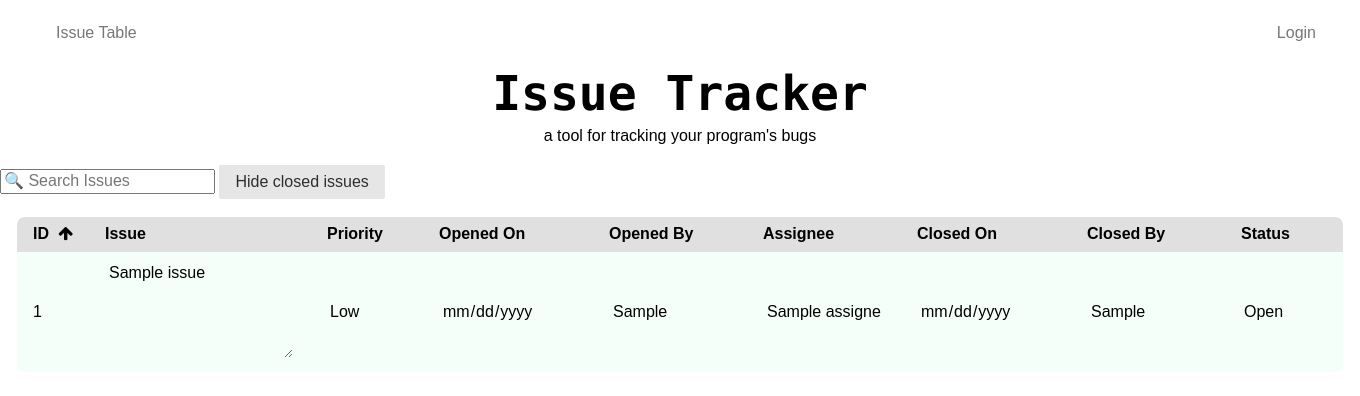
After one commit to hobbs131/Issue_Tracker, a Flask app: template templates/issues_guest.html in a window 1360 px wide. The commit adds this page. Shown: the top 396 px of the page. Run offline with Flask 2, Linux system fonts and the light colour scheme; the template is opened without the code that fills it: most values are stand-ins (such as "Sample title", 1, 10 or a date in 2020); some libraries are stand-ins or nearby versions.

Commit message:
added logged in/out view

```diff
--- a/server.py
+++ b/server.py
@@ -51,8 +51,29 @@ def callback():
 
 @app.route('/')
 def home():
-	 return redirect(url_for('login'))
+	 return redirect(url_for('welcome'))
 
+@app.route('/welcome')
+def welcome():
+	return render_template('welcome.html')
+
+@app.route('/issues_guest')
+def issues_guest():
+	order_by = request.args.get('order-by', 'id')
+	order = request.args.get('order', 'asc')
+	hide_closed = request.args.get('hide-closed', 'false')
+
+	if (hide_closed == "true"):
+		hide_closed = "AND status NOT LIKE 'Closed'"
+	else:
+		hide_closed = ""
+
+	with db.get_db_cursor(True) as cur:
+		cur.execute("SELECT json_agg(elem) FROM (SELECT * FROM issues WHERE deletedAt IS NULL {hide_closed} ORDER BY {order_by} {order}) as elem".format(hide_closed=hide_closed, order_by=order_by, order=order))
+		results = cur.fetchone()[0]
+		if (results != None):
+			return render_template('issues_guest.html', results=results)
+		return render_template('issues_guest.html')
 
 @app.route('/issues')
 def issues():
--- /dev/null
+++ b/templates/issues_guest.html
@@ -0,0 +1,159 @@
+{% extends "parent.html" %}
+{% block title %}Issues{% endblock %}
+{% block content %}
+
+<div id="table_options_div">
+	<input type="text" id="searchBar" onkeyup="searchTable()" placeholder="&#128269 Search Issues">
+</div>
+<br>
+
+<table class="pure-table" id="issueTable">
+	<thead style = "border-right-style: hidden">
+		<tr id="issueTableHeaders">
+			<th onclick="reorder('id');" style="min-width: 40px">ID</th>
+			<th onclick="reorder('issue');">Issue</th>
+			<th onclick="reorder('priority');"  style="min-width: 80px">Priority</th>
+			<th onclick="reorder('opened_on');">Opened On</th>
+			<th onclick="reorder('opened_by');">Opened By</th>
+			<th onclick="reorder('assignee');">Assignee</th>
+			<th onclick="reorder('closed_on');">Closed On</th>
+			<th onclick="reorder('closed_by');">Closed By</th>
+			<th onclick="reorder('status');">Status</th>
+		</tr>
+	</thead>
+	<tbody>
+	{% set prio = ["Low","Medium","High","Urgent"] %}
+	{% set status = ["Open","Closed","In Progress"] %}
+
+	{% for r in results %}
+		<tr>
+			<td> {{r.id}} </td>
+			<td> <textarea class = "disabled" name = "text" rows = "5" cols="18" wrap = "soft" disabled>{{r.issue}}</textarea></td>
+			<td> <select class = "disabled" disabled>
+			{% for p in prio %}
+				<option value = "{{p}}" {% if r.priority == p %}selected{% endif %}>{{p}}</option>
+			{% endfor %}
+			</select></td>
+			<td> <input class = "disabled" type = "date" value="{{r.opened_on}}" disabled size="10"/> </td>
+			<td> <input class = "disabled" type = "text" value = "{{r.opened_by}}" disabled size="10"/> </td>
+			<td> <input class = "disabled" type = "text" value = "{{r.assignee}}" disabled size="10"/> </td>
+			<td> <input class = "disabled" type = "date" value="{{r.closed_on}}" disabled size="10"/> </td>
+			<td> <input class = "disabled" type = "text" value = "{{r.closed_by}}" disabled size="10"/> </td>
+			<td> <select class = "disabled" disabled>
+			{% for s in status %}
+				<option value = "{{s}}" {% if r.status == s %}selected{% endif %}>{{s}}</option>
+			{% endfor %}
+			</select></td>
+		</tr>
+	{% endfor %}
+
+	</tbody>
+</table>
+{% endblock %}
+
+{% block scripts %}
+<script type="text/javascript">
+
+var headerDict = {
+	"id": 0,
+	"issue": 1,
+	"priority": 2,
+	"opened_on": 3,
+	"opened_by": 4,
+	"assignee": 5,
+	"closed_on": 6,
+	"closed_by": 7,
+	"status": 8
+}
+
+function setOrderIcon() {
+	var urlParams = new URLSearchParams(window.location.search);
+
+	var column = 0;
+	if (urlParams.has('order-by')) {
+		column = headerDict[urlParams.get('order-by')];
+	}
+
+	var order = 'asc';
+	if (urlParams.has('order')) {
+		order = urlParams.get('order');
+	}
+
+	var headers = document.getElementById("issueTableHeaders").cells;
+
+	if (order == 'asc') {
+		headers[column].innerHTML += "<i class='fa fa-arrow-up' aria-hidden='true' style='float:right'></i>"
+	} else {
+		headers[column].innerHTML += "<i class='fa fa-arrow-down' aria-hidden='true' style='float:right'></i>"
+	}
+
+	//<i class="fa fa-arrow-up" aria-hidden="true" style="visibility:hidden"></i>
+	//<i class="fa fa-arrow-down" aria-hidden="true" style="visibility:hidden"></i>
+}
+
+function setTableOptions() {
+	var urlParams = new URLSearchParams(window.location.search);
+
+	var optionsDiv = document.getElementById("table_options_div");
+	if (urlParams.has('hide-closed') && urlParams.get('hide-closed') == "true") {
+		optionsDiv.innerHTML += "<button type='button' class='pure-button pure-button secondary' onclick='showClosed();'>Show closed issues</button>"
+	} else {
+		optionsDiv.innerHTML += "<button type='button' class='pure-button pure-button secondary' onclick='hideClosed();'>Hide closed issues</button>"
+	}
+}
+
+$('document').ready(setOrderIcon);
+$('document').ready(setTableOptions);
+
+function reorder(name) {
+	var urlParams = new URLSearchParams(window.location.search);
+	var order = 'asc';
+	if (urlParams.has('order-by')) {
+		var column = urlParams.get('order-by');
+		if (column == name) {
+			order = urlParams.get('order');
+			if (order == 'asc') {
+				order = 'desc';
+			} else {
+				order = 'asc';
+			}
+		}
+	} else {
+		order = 'desc';
+	}
+	window.location = "issues?order-by=" + name + "&order=" + order;
+}
+
+function hideClosed() {
+	var urlParams = new URLSearchParams(window.location.search);
+	urlParams.set('hide-closed', 'true');
+	window.location = "issues?" + urlParams.toString();
+}
+
+function showClosed() {
+	var urlParams = new URLSearchParams(window.location.search);
+	urlParams.set('hide-closed', 'false');
+	window.location = "issues?" + urlParams.toString();
+}
+
+function searchTable(){
+	var input, filter, table, tr, td, i, txtValue;
+	input = document.getElementById("searchBar").value;
+	filter = input.toUpperCase();
+	table = document.getElementById("issueTable");
+	tr = table.getElementsByTagName("tr");
+	for (i = 0; i < tr.length; i++) {
+    td = tr[i].getElementsByTagName("td")[1];
+    if (td) {
+			txtValue = td.getElementsByTagName('textarea')[0].value;
+      if (txtValue.toUpperCase().indexOf(filter) > -1) {
+        tr[i].style.display = "";
+      } else {
+        tr[i].style.display = "none";
+      }
+		}
+  }
+}
+
+</script>
+{%endblock %}
--- a/templates/parent.html
+++ b/templates/parent.html
@@ -24,8 +24,12 @@
     <div class="pure-menu">
       <ul class="pure-menu-horizontal">
         <li class="pure-menu-item">
+        {% if session.profile %}
           <a href="{{ url_for("issues") }}" class="pure-menu-link">Issue Table</a>
+        {% else %}
+          <a href="{{ url_for("issues_guest") }}" class="pure-menu-link">Issue Table</a>
         </li>
+        {% endif %}
 
         {% if session.profile %}
           <li class="pure-menu-item" id="logout">
```
Also changed, not shown: templates/welcome.html (added, +43 -0 lines).
